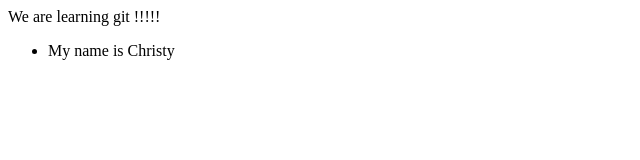
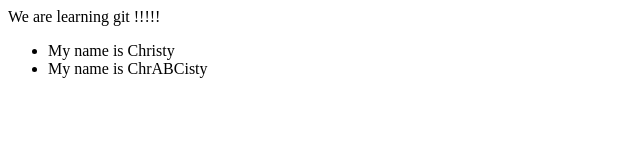
Before and after one commit to ChristyGKrishnan/employee-management, a plain HTML site: page index.html in a window 1280 px wide. Shown: the whole page, without its empty margins (0-640 px from the left). Drawn offline with Linux system fonts and the light colour scheme.

Commit message:
changed index file

```diff
--- a/index.html
+++ b/index.html
@@ -5,6 +5,7 @@ We are learning git !!!!!
 <body>
 <ul>
 <li> My name is Christy</li>
+<li> My name is ChrABCisty</li>
 <ul>
 </body>
 </html>
```
